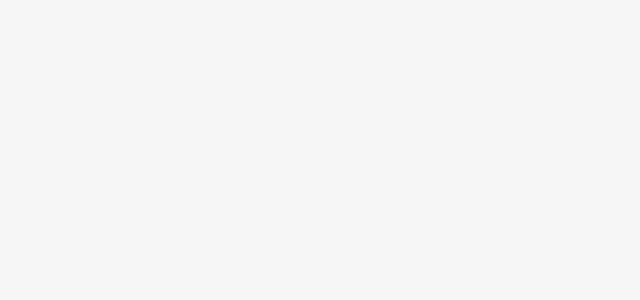
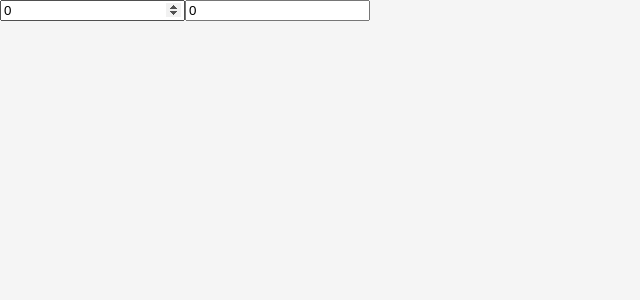
Before and after one commit to Kenjunn0/nomflix, a React (Create React App) app: page / in a window 1280 px wide. Shown: the top 300 px of the page, without its empty margins (0-640 px from the left). Built offline with nearby package versions, Linux system fonts and the light colour scheme.

Commit message:
init kanban

```diff
--- a/package.json
+++ b/package.json
@@ -14,6 +14,7 @@
     "express": "^4.18.2",
     "react": "^18.2.0",
     "react-apexcharts": "^1.4.0",
+    "react-beautiful-dnd": "^13.1.1",
     "react-dom": "^18.2.0",
     "react-helmet": "^6.1.0",
     "react-hook-form": "^7.45.0",
@@ -51,6 +52,7 @@
     ]
   },
   "devDependencies": {
+    "@types/react-beautiful-dnd": "^13.1.4",
     "@types/react-helmet": "^6.1.6"
   }
 }
--- a/src/App.tsx
+++ b/src/App.tsx
@@ -1,4 +1,8 @@
 import {createGlobalStyle} from "styled-components";
+import styled from "styled-components";
+import {useRecoilState} from "recoil";
+import {hourSelector, minuteState} from "./atom";
+import {DragDropContext} from "react-beautiful-dnd";
 
 const GlobalStyle = createGlobalStyle`
 @import url('https://fonts.googleapis.com/css2?family=Source+Sans+Pro:wght@300;400&display=swap');
@@ -65,12 +69,35 @@
 }
 `;
 
+const Box = styled.div`
+
+`
+
 function App() {
 
+    const [ minutes, setMinutes] = useRecoilState(minuteState);
+    const [ hours, setHours ] = useRecoilState(hourSelector);
+    const onMinutesChange = (event:React.FormEvent<HTMLInputElement>) =>
+        setMinutes(+event.currentTarget.value);
+    const onHoursChange = (event:React.FormEvent<HTMLInputElement>) =>
+        setHours(+event.currentTarget.value);
+
   return (
-      <>
+      <Box>
           <GlobalStyle />
-      </>
+          <input
+              value={minutes}
+              onChange={onMinutesChange}
+              type="number"
+              placeholder="Minutes"
+          />
+          <input
+              value={hours}
+              onChange={onHoursChange}
+              type="number"
+              placeholder="Minutes"
+          />
+      </Box>
   );
 }
 
--- a/src/atom.tsx
+++ b/src/atom.tsx
@@ -1 +1,18 @@
 import { atom, selector } from "recoil";
+
+export const minuteState = atom<number>({
+     key: "minutes",
+     default: 0
+})
+
+export const hourSelector = selector<number>({
+     key : "hours",
+     get : ({ get }) => {
+          const minutes = get(minuteState);
+          return minutes / 60;
+     },
+     set : ({ set }, newValue) => {
+          const minutes = Number(newValue) * 60;
+          set(minuteState, minutes);
+     }
+})
```
Also changed, not shown: 1 other file (tests, documents, lock files or other folders).
